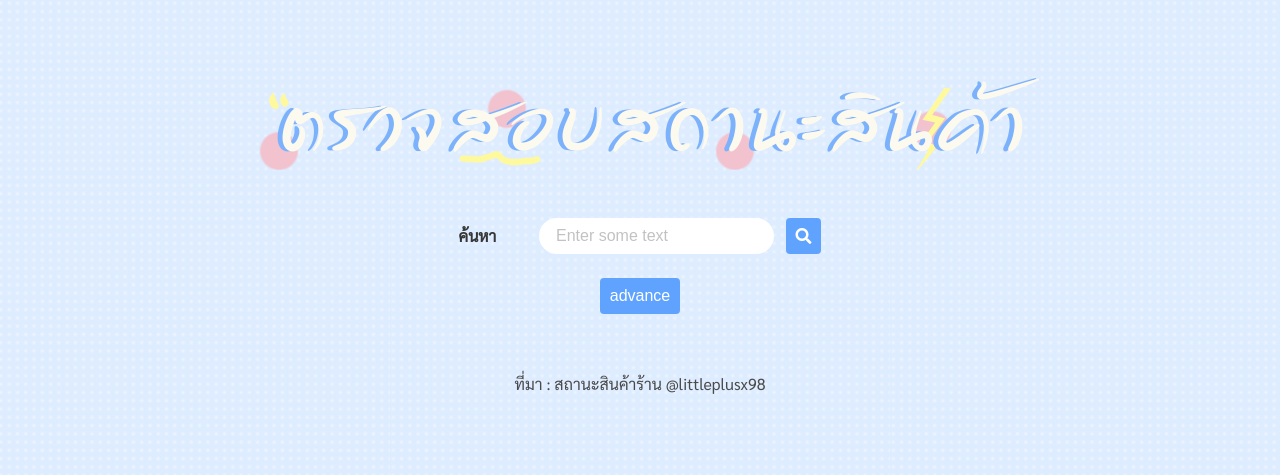
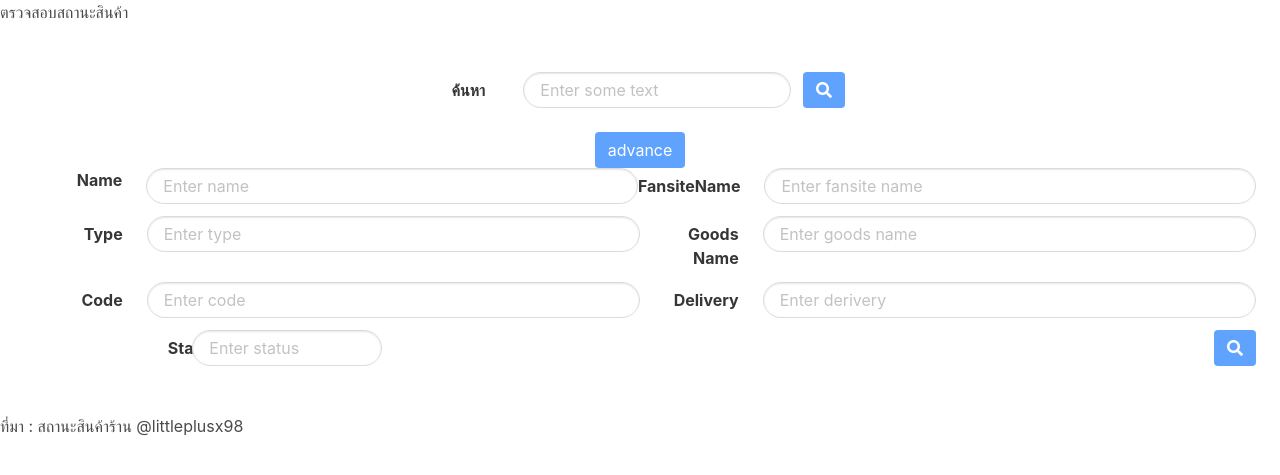
Before and after one commit to pannakarn/pannakarn.github.io, a PHP site: page /jquery3/index.html in a window 1280 px wide. Shown: the top 475 px of the page. Run offline with PHP 8.4, Linux system fonts and the light colour scheme.

Commit message:
Add files via upload

```diff
--- a/jquery3/mystyle.css
+++ b/jquery3/mystyle.css
@@ -1,4 +1,4 @@
-html {
+/*html {
 	background-color: #f3f8ff;
 	background: url(bg.png) center top ;
 
@@ -124,12 +124,12 @@
 
 #status-column {
 	font-family: 'Sarabun', sans-serif;
-}
+}*/
 
 
-/*----------------------------------*/
+----------------------------------
 
-@media screen and (min-width: 769px), print
+/*@media screen and (min-width: 769px), print
 .level>.level-item:not(.is-narrow) {
     flex-grow: 1;
 }
@@ -205,4 +205,4 @@
     -moz-text-size-adjust: 100%;
     -ms-text-size-adjust: 100%;
     text-size-adjust: 100%;
-}
+}*/
```
